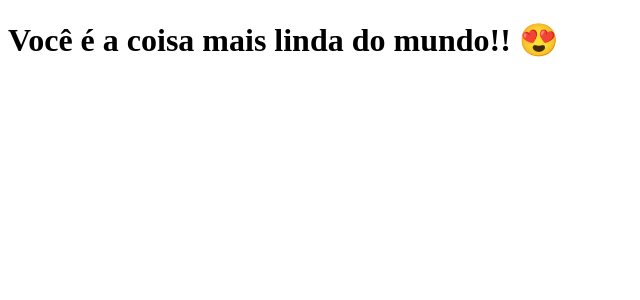
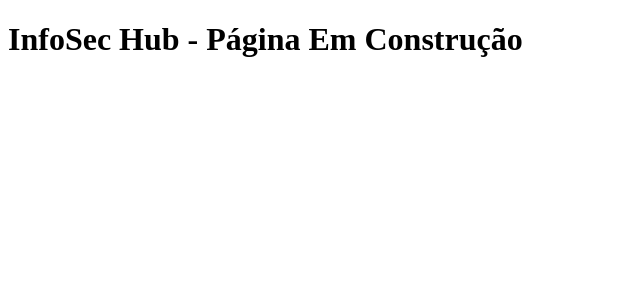
Before and after one commit to Gisleude/clone-tabnews, a Next.js app: page / in a window 1280 px wide. Shown: the top 300 px of the page, without its empty margins (0-640 px from the left). Built offline with nearby package versions, Linux system fonts and the light colour scheme.

Commit message:
Altera Informação em Construção

```diff
--- a/pages/index.js
+++ b/pages/index.js
@@ -1,5 +1,5 @@
 function Home() {
-  return <h1>Você é a coisa mais linda do mundo!! 😍</h1>;
+  return <h1>InfoSec Hub - Página Em Construção</h1>;
 }
 
 export default Home;
```
